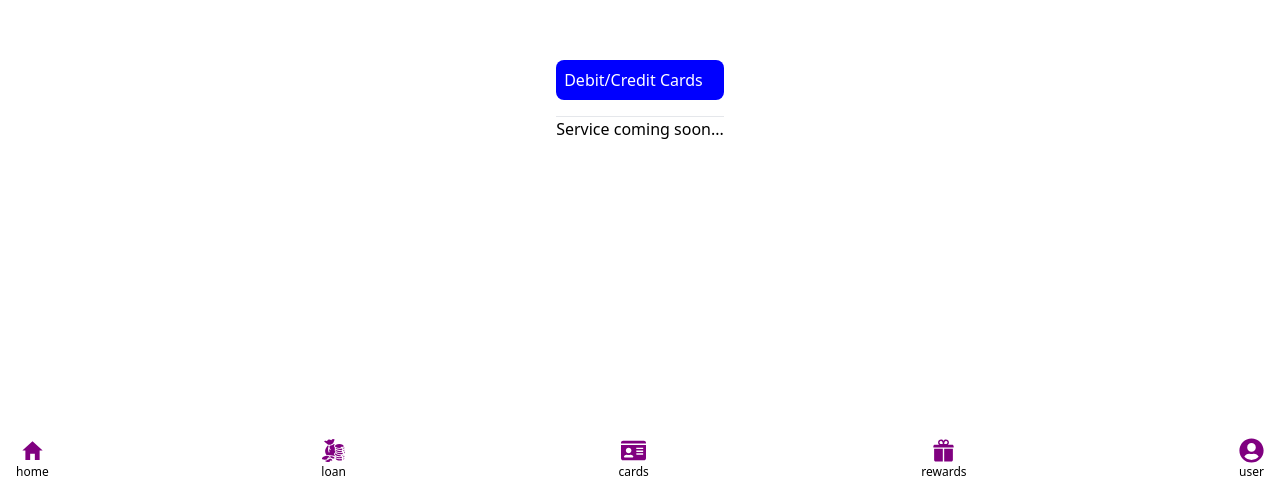
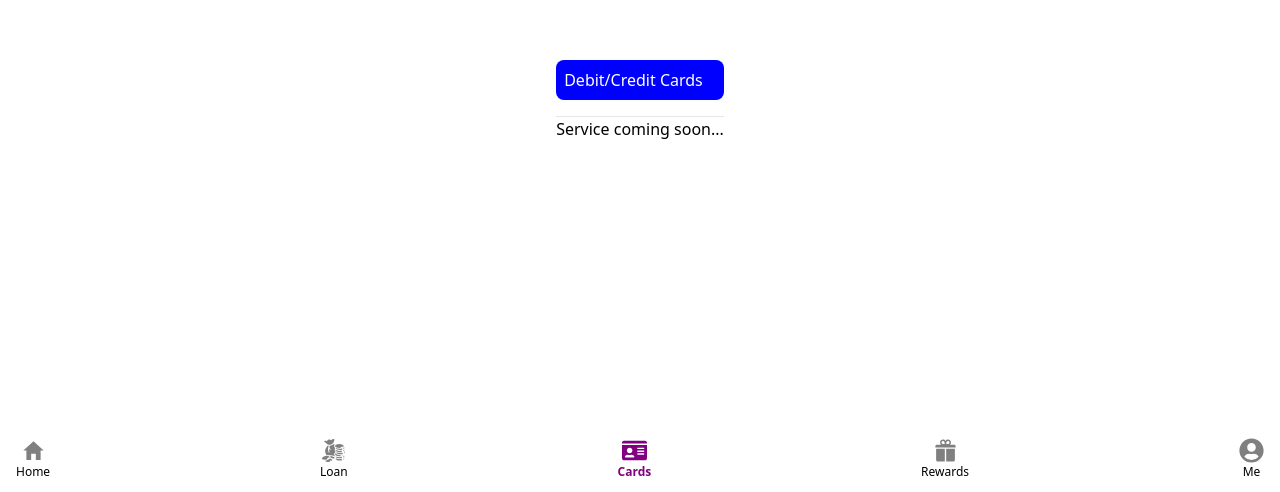
Before and after one commit to solomonojox/soliBank, a React (Create React App) app in the folder client/: page /cards in a window 1280 px wide. Shown: the part 308-800 px from the top of the page. Built offline with nearby package versions, Linux system fonts and the light colour scheme; sample sign-in values are in the browser's storage.

Commit message:
first commit

```diff
--- a/client/src/Components/MenuBar.js
+++ b/client/src/Components/MenuBar.js
@@ -1,4 +1,5 @@
 import React from 'react';
+
 // menu buttons
 import { IoMdHome } from "react-icons/io";
 import { GiCash } from "react-icons/gi";
@@ -6,7 +7,7 @@ import { IoIosGift } from "react-icons/io";
 import { FaUserCircle, FaIdCard } from "react-icons/fa";
 const { useNavigate, useLocation } = require('react-router-dom');
 
-function MenuBar() {
+function MenuBar(props) {
   const navigate = useNavigate();
   const location = useLocation();
 
@@ -30,24 +31,36 @@ function MenuBar() {
     <div className='fixed bottom-0 left-0 h-[65px] w-[100%] bg-[white] flex items-center justify-center p-4 ' >
       <div className='flex justify-between w-[100%] ' >
         <div className='flex flex-col items-center text-[12px]' onClick={() => navigateDashboard() }>
-          <IoMdHome className='text-[25px] text-[purple] ' />
-          home
+          {props.home ?
+            (<>{props.home}</>)
+              :
+            (<><IoMdHome className='text-[25px] text-[grey] ' />Home</>)
+          }
         </div>
         <div className='flex flex-col items-center text-[12px]' onClick={() => navigateLoans() }>
-          <GiCash className='text-[25px] text-[purple] '/>
-          loan
+          {props.loan ?
+            (<>{props.loan}</>)
+              :
+            (<><GiCash className='text-[25px] text-[grey] '/>Loan</>)
+          }
         </div>
         <div className='flex flex-col items-center text-[12px]' onClick={() => navigateCards() }>
-          <FaIdCard className='text-[25px] text-[purple] '/>
-          cards
+          {props.card ?
+            (<>{props.card}</>)
+              :
+            (<><FaIdCard className='text-[25px] text-[grey] '/>Cards</>)
+          }
         </div>
         <div className='flex flex-col items-center text-[12px]' onClick={() => navigateRewards() }>
-          <IoIosGift className='text-[25px] text-[purple] '/>
-          rewards
+          {props.reward ?
+            (<>{props.reward}</>)
+              :
+            (<><IoIosGift className='text-[25px] text-[grey] '/>Rewards</>)
+          }
         </div>
         <div className='flex flex-col items-center text-[12px]'>
-          <FaUserCircle className='text-[25px] text-[purple] '/>
-          user
+          <FaUserCircle className='text-[25px] text-[grey] '/>
+          Me
         </div>
       </div>
     </div>
--- a/client/src/Pages/Cards.js
+++ b/client/src/Pages/Cards.js
@@ -2,6 +2,7 @@ import React, { useEffect } from 'react';
 import { useNavigate } from 'react-router-dom';
 
 import MenuBar from '../Components/MenuBar';
+import { FaIdCard } from "react-icons/fa";
 
 function Cards() {
   // const location = useLocation();
@@ -47,7 +48,12 @@ function Cards() {
   return (
     <div className='grid justify-center items-center h-[100vh]'>
       {/* Menu buttons */}
-      <MenuBar/>
+      <MenuBar
+        card={<div className='flex flex-col items-center text-[12px] text-[purple] font-bold '>
+          <FaIdCard className='text-[25px] text-[purple] '/>
+          Cards
+        </div>}
+      />
       <div>
         <div className='border-b py-4 '>
           <div className='bg-[blue] text-white py-2 px-2 rounded-lg hover:bg-[#a617a6] flex gap-2 '>
--- a/client/src/Pages/Dashboard.js
+++ b/client/src/Pages/Dashboard.js
@@ -23,6 +23,9 @@ import { GiTakeMyMoney } from "react-icons/gi";
 import { MdKeyboardDoubleArrowRight } from "react-icons/md";
 import { IoChatbubbleEllipses } from "react-icons/io5";
 import MenuBar from '../Components/MenuBar';
+
+// Menu
+import { IoMdHome } from "react-icons/io";
 
 
 
@@ -205,10 +208,15 @@ function Dashboard() {
               </div>
 
               {/* Menu buttons */}
-              <MenuBar/>
+              <MenuBar
+                home={<div className='flex flex-col items-center text-[12px] text-[purple] font-bold '>
+                  <IoMdHome className='text-[25px] text-[purple] '/>
+                  Home
+                </div>}
+              />
 
               {/* Chat */}
-              <div className='fixed bottom-20 right-2 text-[50px] text-[green] rounded-full bg-[#fff5ff] p-3 '>
+              <div className='fixed bottom-20 right-2 text-[50px] text-[green] rounded-full bg-[#fff5ff] p-3 shadow-xl '>
                 <IoChatbubbleEllipses className='text-[30px] text-[green] '/>
               </div>
 
--- a/client/src/Pages/Loans.js
+++ b/client/src/Pages/Loans.js
@@ -2,6 +2,7 @@ import React, { useEffect } from 'react';
 import { useNavigate } from 'react-router-dom';
 
 import MenuBar from '../Components/MenuBar';
+import { GiCash } from "react-icons/gi";
 
 function Loans() {
   // const location = useLocation();
@@ -47,7 +48,12 @@ function Loans() {
   return (
     <div className='grid justify-center items-center h-[100vh]'>
       {/* Menu buttons */}
-      <MenuBar/>
+      <MenuBar
+        loan={<div className='flex flex-col items-center text-[12px] text-[purple] font-bold '>
+          <GiCash className='text-[25px] text-[purple] '/>
+          Loan
+        </div>}
+      />
       <div>
         <div className='border-b py-4 '>
           <div className='bg-[red] text-white py-2 px-2 rounded-lg hover:bg-[#a617a6] flex gap-2 '>
--- a/client/src/Pages/Rewards.js
+++ b/client/src/Pages/Rewards.js
@@ -2,6 +2,7 @@ import React, { useEffect } from 'react';
 import { useNavigate } from 'react-router-dom';
 
 import MenuBar from '../Components/MenuBar';
+import { IoIosGift } from "react-icons/io";
 
 function Rewards() {
   // const location = useLocation();
@@ -47,7 +48,12 @@ function Rewards() {
   return (
     <div className='grid justify-center items-center h-[100vh]'>
       {/* Menu buttons */}
-      <MenuBar/>
+      <MenuBar
+        reward={<div className='flex flex-col items-center text-[12px] text-[purple] font-bold '>
+          <IoIosGift className='text-[25px] text-[purple] '/>
+          Rewards
+        </div>}
+      />
       <div>
         <div className='border-b py-4 '>
           <div className='bg-[green] text-white py-2 px-2 rounded-lg hover:bg-[#a617a6] flex gap-2 '>
```
